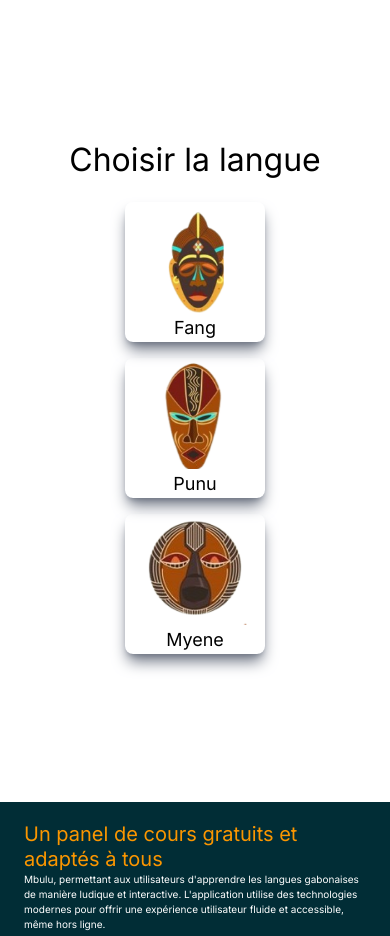
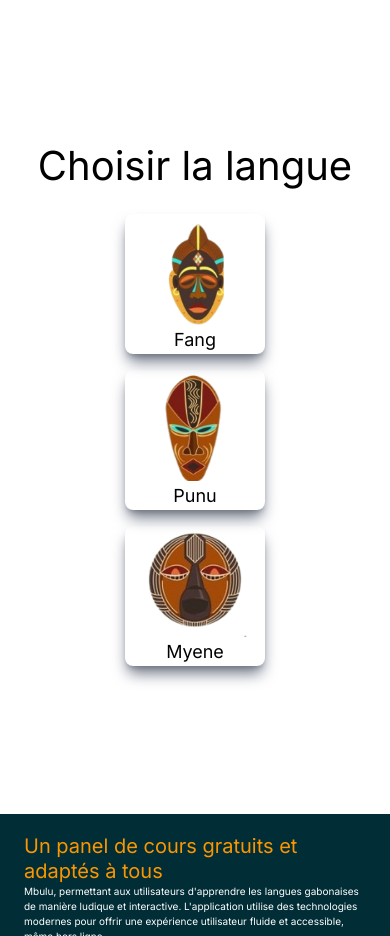
Before and after one commit to franckdarren/mbulu, a Next.js app: page / in a window 390 px wide. Shown: the part 1240-2176 px from the top of the page. Built offline with nearby package versions, Linux system fonts and the light colour scheme; no server answers.

Commit message:
mise à jours

```diff
--- a/app/page.js
+++ b/app/page.js
@@ -106,7 +106,7 @@ const Section2 = () => {
 const SectionCard = () => {
   return (
     <div className="my-[140px]">
-      <h1 className="text-center text-[2rem] font-blod md:text-[2.5rem] md:font-blod md:my-[25px]">Choisir la langue</h1>
+      <h1 className="text-center text-[40px] font-blod md:text-[40px] md:my-[25px]">Choisir la langue</h1>
       <div className="flex flex-col items-center mt-[10px] mb-[10px] md:flex md:flex-row md:items-center md:justify-center md:gap-[15px]">
 
         <MasqueCard titre="Fang" image="/assets/masque-fang.png" />
```
